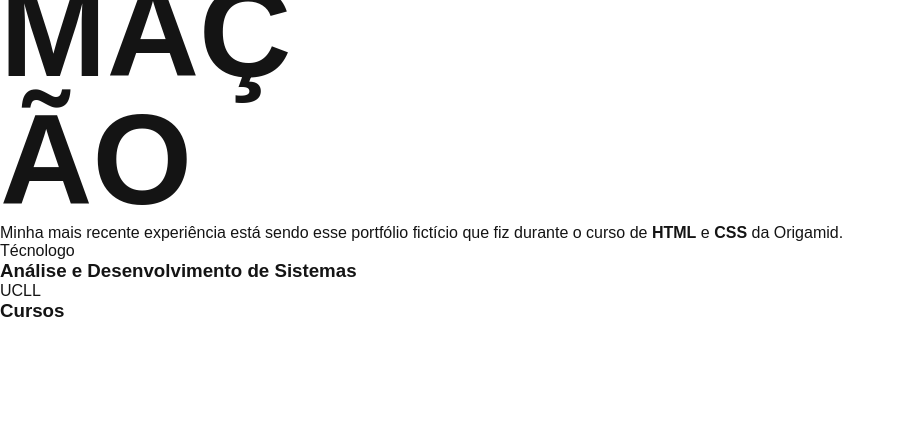
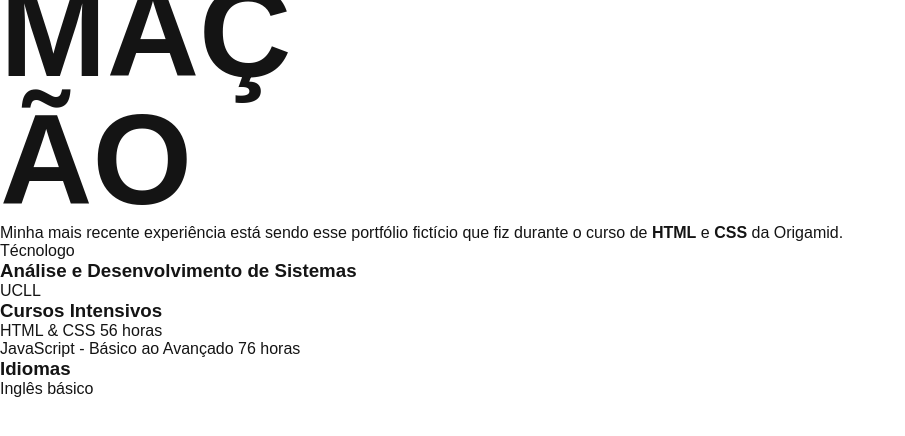
Before and after one commit to eduarda-emilli/projeto-portfolio, a plain HTML site: page index.html in a window 1280 px wide. Shown: the part 1562-1998 px from the top of the page, without its empty margins (0-905 px from the left). Drawn offline with Linux system fonts and the light colour scheme.

Commit message:
Update index.html

```diff
--- a/index.html
+++ b/index.html
@@ -95,9 +95,17 @@
 
         <div class="formacao-extra">
           <div class="cursos">
-            <h3>Cursos</h3>
+            <h3>Cursos Intensivos</h3>
             <ul>
-              <li></li>
+              <li>HTML & CSS <span>56 horas</span></li>
+              <li>JavaScript - Básico ao Avançado <span>76 horas</span></li>
+            </ul>
+          </div>
+
+          <div class="idiomas">
+            <h3>Idiomas</h3>
+            <ul>
+              <li>Inglês <span>básico</span></li>
             </ul>
           </div>
         </div>
```
